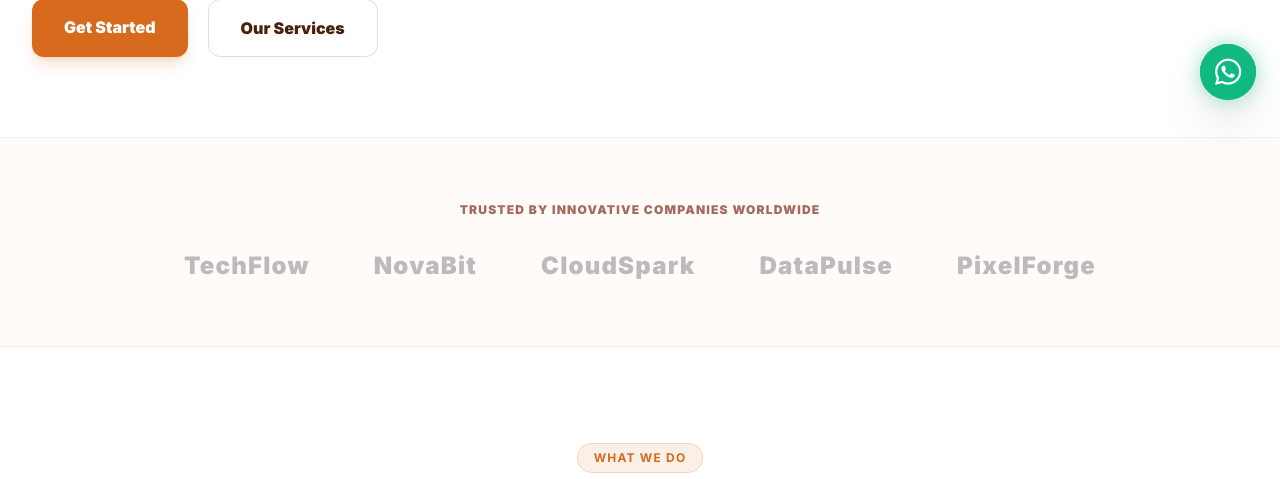
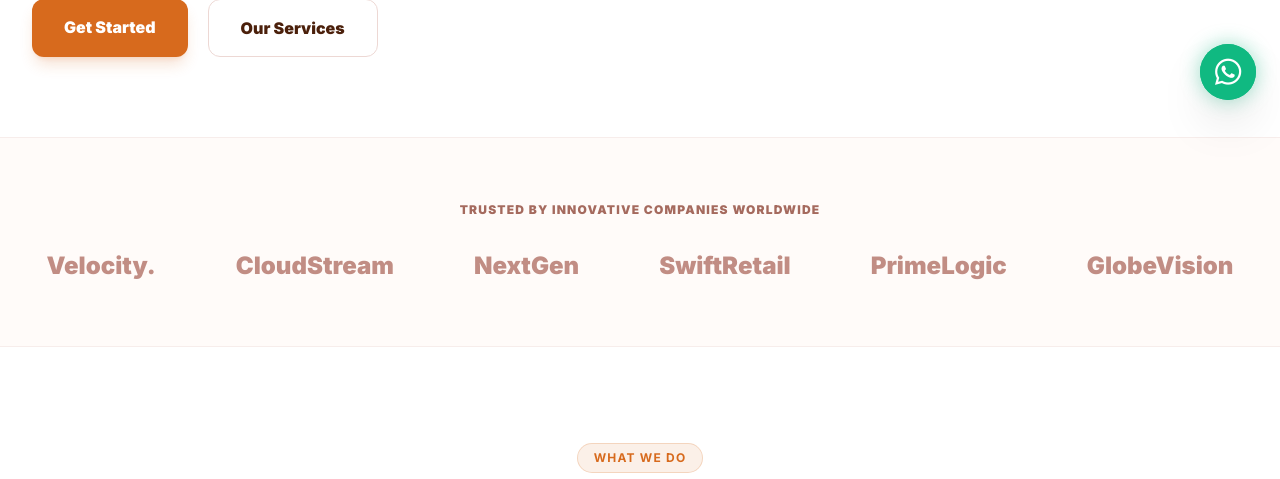
Before and after one commit to mdzihad42/devsquad_agency, a Django app: page / in a window 1280 px wide. Shown: the part 676-1155 px from the top of the page. Run offline with Django 5.2, Linux system fonts and the light colour scheme; data comes from the database, SQL or seed files in the repository; both versions use the stored data as it was after the commit; data that the repository does not hold is empty; some libraries are stand-ins or nearby versions.

Commit message:
update agency home page

```diff
--- a/templates/home.html
+++ b/templates/home.html
@@ -95,14 +95,19 @@ products that drive business growth.{% endblock %}
             <p class="text-slate-500 text-xs font-black tracking-widest uppercase">Trusted by innovative companies
                 worldwide</p>
         </div>
-        <div
-            class="flex flex-wrap items-center justify-center gap-8 md:gap-16 opacity-30 grayscale pointer-events-none">
-            <!-- Placeholder logos styled as text -->
-            <div class="text-2xl font-black text-mzify-dark tracking-wider">TechFlow</div>
-            <div class="text-2xl font-black text-mzify-dark tracking-wider">NovaBit</div>
-            <div class="text-2xl font-black text-mzify-dark tracking-wider">CloudSpark</div>
-            <div class="text-2xl font-black text-mzify-dark tracking-wider">DataPulse</div>
-            <div class="text-2xl font-black text-mzify-dark tracking-wider">PixelForge</div>
+        <div class="flex flex-wrap items-center justify-center gap-10 md:gap-20 transition-all duration-700">
+            <span
+                class="text-2xl font-black text-slate-400 hover:text-mzify-dark hover:scale-110 transition-all cursor-default">Velocity.</span>
+            <span
+                class="text-2xl font-black text-slate-400 hover:text-mzify-dark hover:scale-110 transition-all cursor-default">CloudStream</span>
+            <span
+                class="text-2xl font-black text-slate-400 hover:text-mzify-dark hover:scale-110 transition-all cursor-default">NextGen</span>
+            <span
+                class="text-2xl font-black text-slate-400 hover:text-mzify-dark hover:scale-110 transition-all cursor-default">SwiftRetail</span>
+            <span
+                class="text-2xl font-black text-slate-400 hover:text-mzify-dark hover:scale-110 transition-all cursor-default">PrimeLogic</span>
+            <span
+                class="text-2xl font-black text-slate-400 hover:text-mzify-dark hover:scale-110 transition-all cursor-default">GlobeVision</span>
         </div>
     </div>
 </section>
```
Also changed, not shown: db.sqlite3.
